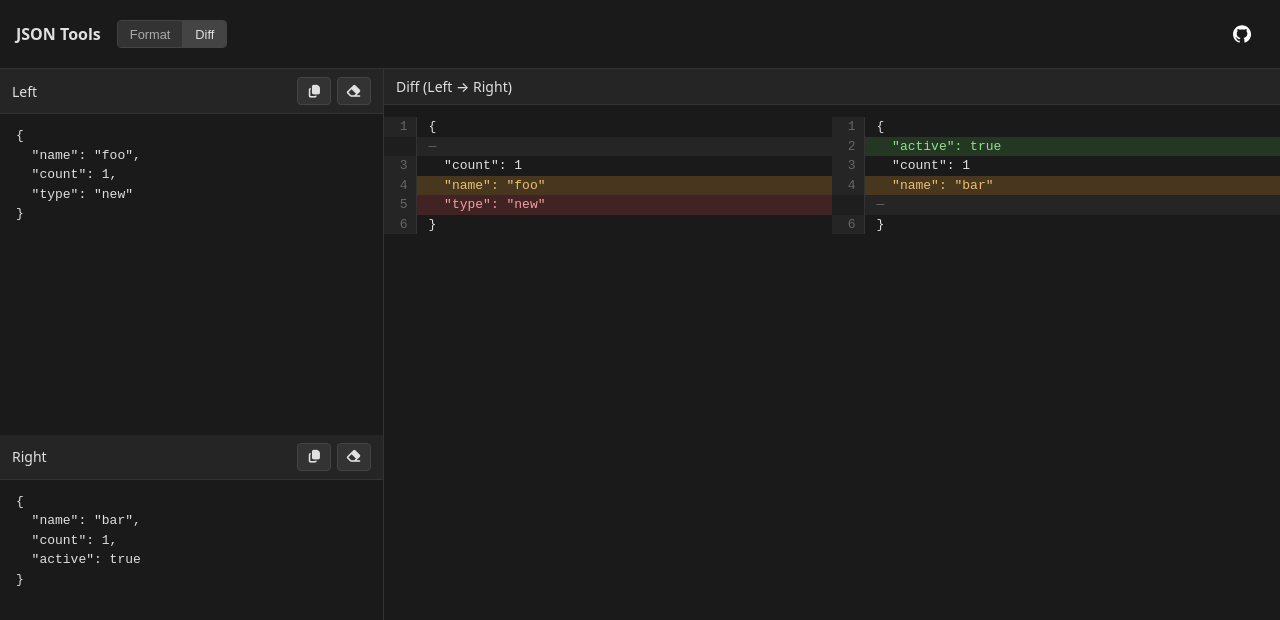
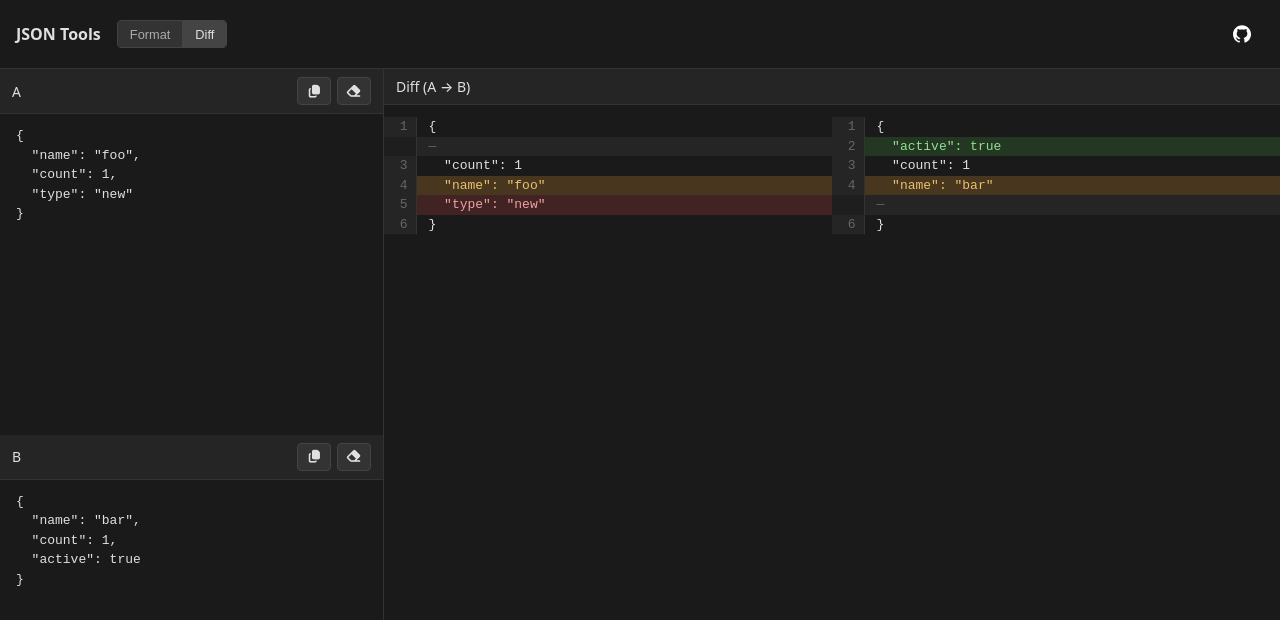
Before and after one commit to BrendanMissel/json_formatter, a React (Vite) app: page / in a window 1280 px wide. Both pictures are taken after a click on the tab "Diff". Shown: the top 620 px of the page. Built offline with nearby package versions, Linux system fonts and the light colour scheme.

Commit message:
switch back to A,B since left, right doesn't work with stacked view.

```diff
--- a/src/components/JsonDiffView.tsx
+++ b/src/components/JsonDiffView.tsx
@@ -83,9 +83,9 @@ export default function JsonDiffView() {
 
   return (
     <>
-      <div className="pane diff-input-pane" aria-label="Left">
+      <div className="pane diff-input-pane" aria-label="A Input">
         <div className="pane-header">
-          <span className="pane-title">Left</span>
+          <span className="pane-title">A</span>
           <div className="pane-action-buttons">
             <button
               type="button"
@@ -117,13 +117,13 @@ export default function JsonDiffView() {
             value={leftInput}
             onChange={(e) => setLeftInput(e.target.value)}
             spellCheck={false}
-            aria-label="Left input"
+            aria-label="A Input"
           />
         </div>
       </div>
-      <div className="pane diff-input-pane" aria-label="Right">
+      <div className="pane diff-input-pane" aria-label="B Input">
         <div className="pane-header">
-          <span className="pane-title">Right</span>
+          <span className="pane-title">B</span>
           <div className="pane-action-buttons">
             <button
               type="button"
@@ -155,18 +155,18 @@ export default function JsonDiffView() {
             value={rightInput}
             onChange={(e) => setRightInput(e.target.value)}
             spellCheck={false}
-            aria-label="Right input"
+            aria-label="B Input"
           />
         </div>
       </div>
       <div className="pane diff-output-pane" role="region" aria-label="JSON diff result">
         <div className="pane-header">
-          <span className="pane-title">Diff (Left → Right)</span>
+          <span className="pane-title">Diff (A → B)</span>
         </div>
         <div className="pane-body diff-output-body">
           {!showDiff && diffResult.kind === 'parseError' && (
             <div className="parse-error" role="alert">
-              {diffResult.side === 'left' ? 'Left: ' : 'Right: '}{diffResult.message}
+              {diffResult.side === 'left' ? 'A: ' : 'B: '}{diffResult.message}
             </div>
           )}
           {showDiff && diffResult.kind === 'ok' && (
```
